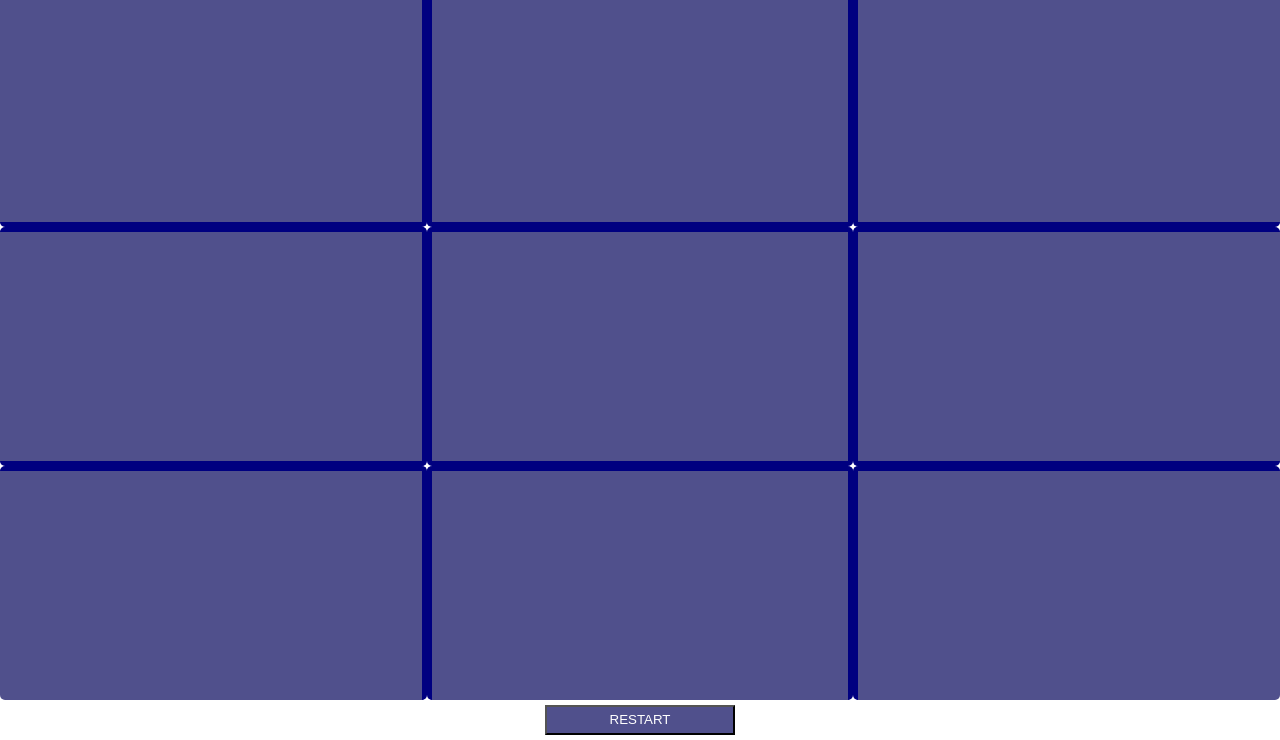
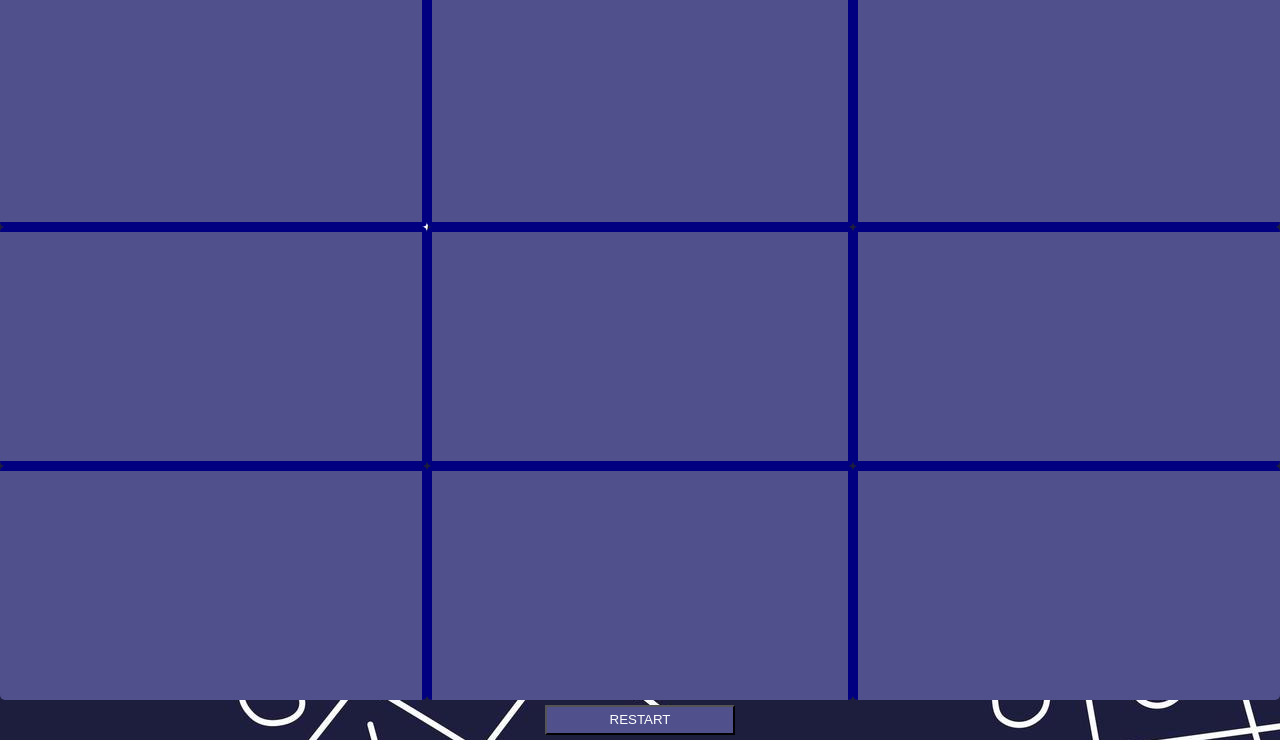
Before and after one commit to AlexMcBex/TicTacToeProject-0, a plain HTML site: page index.html in a window 1280 px wide. Shown: the part 88-828 px from the top of the page. Drawn offline with Linux system fonts and the light colour scheme.

Commit message:
error fix

```diff
--- a/css/styles.css
+++ b/css/styles.css
@@ -1,5 +1,5 @@
 body {
-    background-image: url(img/tic-tac-toe-seamless-background-on-dark-blue-illustration-vector.jpg);
+    background-image: url('../img/tic-tac-toe-seamless-background-on-dark-blue-illustration-vector.jpg');
     text-align: center;
     font-family: Verdana, Geneva, Tahoma, sans-serif;
     margin: 0;
```
